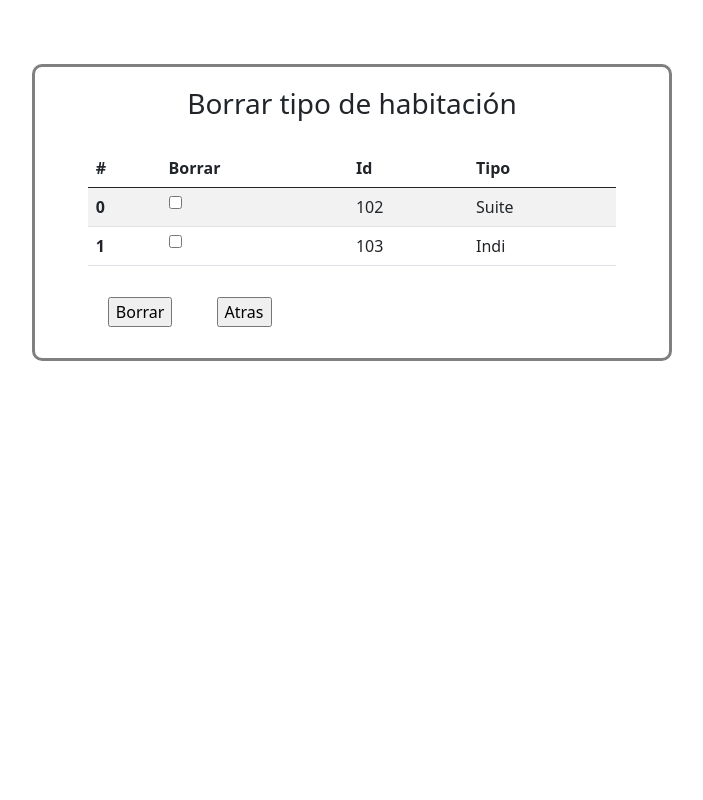
After one commit to P3DRIT0/Hotel_La_Sagne, a PHP site: page /Reservas/Borrar_tipo_habitacion.php in a window 1280 px wide. The commit adds this page. Shown: the whole page, without its empty margins (288-991 px from the left). Run offline with PHP 8.4, Linux system fonts and the light colour scheme; data comes from the database, SQL or seed files in the repository.

Commit message:
Borrar tipo de habitacion
borrar tipo de habitacion con las imagenes del servidor

```diff
--- a/Reservas/BD_habitaciones.php
+++ b/Reservas/BD_habitaciones.php
@@ -73,6 +73,19 @@ function lista_habitaciones() {
 }
 
 /**
+ * Método para listar los diferentes tipos de habitaciones existentes.
+ *
+ * @return array Lista de los tipos de habitaciones existentes
+ */
+function lista_tipos_habitaciones() {
+    $base = conectar();
+    $sentencia = $base->prepare("SELECT * FROM tipo_habitaciones");
+    $sentencia->execute();
+    $resultados = $sentencia->fetchAll();
+    return $resultados;
+}
+
+/**
  * Método para visualizar las habitaciones existentes.
  *
  * @return array
@@ -118,11 +131,6 @@ function borrar_habitaciones($habitaciones_borrar) {
     try {
         $base = conectar();
         for ($index = 0; $index < count($habitaciones_borrar); $index++) {
-            echo 'Borrando';
-            $sentencia2 = $base->prepare("DELETE FROM imagenes_habitaciones WHERE id_tipo_habitacion=:id_habitacion1");
-            $sentencia2->bindParam(':id_habitacion1', $habitaciones_borrar[$index]);
-            $sentencia2->execute();
-
             $sentencia = $base->prepare("DELETE FROM habitaciones WHERE id=:id");
             $sentencia->bindParam(':id', $habitaciones_borrar[$index]);
             $sentencia->execute();
@@ -130,6 +138,66 @@ function borrar_habitaciones($habitaciones_borrar) {
     } catch (PDOException $e) {
         print $e->getMessage();
     }
+}
+
+/**
+ * Método para borrar diferentes tipos de habitaciones que recibe en un array por
+ * cabecera.
+ *
+ * @param array $tipos_habitaciones_a_borrar Array de habitaciones a borrar
+ */
+function borrar_tipo_habitaciones($tipos_habitaciones_a_borrar, $id_tipo) {
+
+    try {
+        $base = conectar();
+        for ($index = 0; $index < count($tipos_habitaciones_a_borrar); $index++) {
+
+            //Borrando servicios dependientes del tipo de habitación
+            //PENDIENTE
+            //Borrando reservas dependientes del tipo de habitación
+            //PENDIENTE
+            //Borrando las imagenes dependientes del tipo de habitación
+            $sentencia = $base->prepare("DELETE FROM imagenes_habitaciones WHERE id_tipo_habitacion=:id_tipo;");
+            $sentencia->bindParam(':id_tipo', $id_tipo[$index]);
+            $sentencia->execute();
+
+            //Borrar imagenes del servidor
+            for ($i = 0; $i < 5; $i++) {
+                borrar_img_servidor((($id_tipo[$index] * 5) + 1) + $i);
+            }
+            //Borrando habitaciones del tipo indicado
+            $sentencia2 = $base->prepare("DELETE FROM habitaciones WHERE tipo_habitacion=:tipo_habitacion");
+            $sentencia2->bindParam(':tipo_habitacion', $tipos_habitaciones_a_borrar[$index]);
+
+            //Borrando el tipo
+            $sentencia3 = $base->prepare("DELETE FROM tipo_habitaciones WHERE tipo_de_habitacion=:tipo_habitacion");
+            $sentencia3->bindParam(':tipo_habitacion', $tipos_habitaciones_a_borrar[$index]);
+
+            $msg = "listo";
+            echo "<script type='text/javascript'>alert($msg);</script>";
+            print 'Listo para ejecutar';
+            print_r("listo");
+            echo 'Listo';
+
+            $sentencia2->execute();
+            $sentencia3->execute();
+
+            $sentencia = null;
+            $sentencia2 = null;
+            $sentencia3 = null;
+            $base = null;
+        }
+    } catch (PDOException $e) {
+        print $e->getMessage();
+    }
+}
+
+/**
+ * Método para borrar las imagenes residuales del servidor
+ * @param type $index
+ */
+function borrar_img_servidor($index) {
+    unlink('Imagenes_habitaciones/' . $index . '.jpg');
 }
 
 /**
@@ -198,11 +266,12 @@ function listar_habitaciones() {
 
 function asignar_nombres() {
     try {
+
         $base = conectar();
         $sentencia = $base->prepare("SELECT id FROM tipo_habitaciones ORDER BY id DESC LIMIT 1;");
-
         $sentencia->execute();
         $resultados = $sentencia->fetchAll();
+
         return $resultados[0][0];
     } catch (PDOException $e) {
         print $e->getMessage();
--- /dev/null
+++ b/Reservas/Borrar_tipo_habitacion.php
@@ -0,0 +1,69 @@
+<?php
+require_once './BD_habitaciones.php';
+
+$resultados = lista_tipos_habitaciones();
+$tipos_habitaciones_a_borrar;
+$id_tipo;
+for ($index1 = 0; $index1 < count($resultados); $index1++) {
+    $habitaciones = "habitacion$index1";
+    if (isset($_POST[$habitaciones])) {
+        $tipos_habitaciones_a_borrar[] = $resultados[$index1]['tipo_de_habitacion'];
+        $id_tipo[] = $resultados[$index1]['id'];
+    }
+}
+if (!empty($tipos_habitaciones_a_borrar)) {
+    borrar_tipo_habitaciones($tipos_habitaciones_a_borrar, $id_tipo);
+    header('Location:Borrar_tipo_habitacion.php');
+}
+?>
+
+<html>
+    <head>
+        <meta charset="UTF-8" />
+        <meta http-equiv="X-UA-Compatible" content="IE=edge" />
+        <meta name="viewport" content="width=device-width, initial-scale=1.0" />
+        <!-- Bootstrap CSS -->
+        <link
+            href="https://cdn.jsdelivr.net/npm/bootstrap@5.0.0-beta1/dist/css/bootstrap.min.css"
+            rel="stylesheet"
+            integrity="sha384-giJF6kkoqNQ00vy+HMDP7azOuL0xtbfIcaT9wjKHr8RbDVddVHyTfAAsrekwKmP1"
+            crossorigin="anonymous"
+            />
+        <link rel="stylesheet" href="formularios.css" />
+        <title>Borrar habitacion</title>
+    </head>
+    <body>
+        <div id="caja" class="col-6">
+            <h3>Borrar tipo de habitación</h3>
+            <div class="col-10" id="formulario">
+                <form action='./Borrar_tipo_habitacion.php' method='post'>
+                    <table class="table table-striped">
+                        <thead class="thead-light">
+                            <tr>
+                                <th scope="col">#</th>
+                                <th scope="col">Borrar</th>
+                                <th scope="col">Id</th>
+                                <th scope="col">Tipo</th>
+                            </tr>
+                        </thead>
+                        <tbody>
+                            <?php
+                            if (!empty($resultados)) {
+                                for ($index = 0; $index < count($resultados); $index++) {
+                                    $id = $resultados[$index]['id'];
+                                    $tipo_habitacion = $resultados[$index]['tipo_de_habitacion'];
+                                    echo "<tr><th scope='row'>$index</th><td><input type='checkbox' name='habitacion$index'</td><td>$id</td><td>$tipo_habitacion</td></tr>";
+                                }
+                            } else {
+                                echo "<p style='color:gray;text-align: center'>No hay habitaciones para borrar</p>";
+                            }
+                            ?>
+                        </tbody>
+                    </table>
+                    <input id="boton" type='submit' name='borrar' value='Borrar'/>
+                    <input id="boton" type="button" class="btnRegister"  value="Atras" onclick="location = 'Reservas_habitaciones.php'"/>
+                </form>
+            </div>
+        </div>
+    </body>
+</html>
--- a/Reservas/Crear_tipo.php
+++ b/Reservas/Crear_tipo.php
@@ -29,7 +29,7 @@ $limpieza = true;
 $limpieza = false;
 }
 
-
+crear_tipo_habitacion($m2, $ventana, $tipo_habitacion, $limpieza, $internet, $precio, $descripcion);
 $numero=asignar_nombres()*5;
 $rutas=array();
 //Como el elemento es un arreglos utilizamos foreach para extraer todos los valores
@@ -63,7 +63,7 @@ closedir($dir); //Cerramos el directorio de destino
 }
 }
 
-crear_tipo_habitacion($m2, $ventana, $tipo_habitacion, $limpieza, $internet, $precio, $descripcion);
+
 añadir_imagenes($rutas, $tipo_habitacion);
 header('Location:./Reservas_habitaciones.php');
 }else{
--- a/Reservas/Reservas_habitaciones.php
+++ b/Reservas/Reservas_habitaciones.php
@@ -74,6 +74,9 @@ require_once './BD_habitaciones.php';
                         <li class="nav-item" style="margin-top:10px ">
                             <button  class="btn btn-outline-light my-2 my-sm-3" onclick="location = 'Crear_tipo.php'"> Crear tipo
                         </li>
+                        <li class="nav-item" style="margin-top:10px ">
+                            <button  class="btn btn-outline-light my-2 my-sm-3" onclick="location = 'Borrar_tipo_habitacion.php'"> Borrar tipo
+                        </li>
                         <li class="nav-item"style="margin-top:10px ">
                             <button  class="btn btn-outline-light my-2 my-sm-3" onclick="location = 'Crear_habitacion.php'"> Crear habitacion
                         </li>
@@ -83,6 +86,7 @@ require_once './BD_habitaciones.php';
                         <li class="nav-item"style="margin-top:10px ">
                             <button  class="btn btn-outline-light my-2 my-sm-3" onclick="location = 'Modificar_Habitaciones.php'"> Modificar habitacion
                         </li>
+
 
                         </ul>
 
```
Also changed, not shown: Reservas/Imagenes_habitaciones/1.jpg (deleted), Reservas/Imagenes_habitaciones/2.jpg (deleted), Reservas/Imagenes_habitaciones/3.jpg (deleted), Reservas/Imagenes_habitaciones/486.jpg (deleted), Reservas/Imagenes_habitaciones/487.jpg (deleted), Reservas/Imagenes_habitaciones/488.jpg (deleted), Reservas/Imagenes_habitaciones/491.jpg (deleted), Reservas/Imagenes_habitaciones/493.jpg (deleted), 8 other files. Lines whose indentation alone changed are shown as unchanged.
